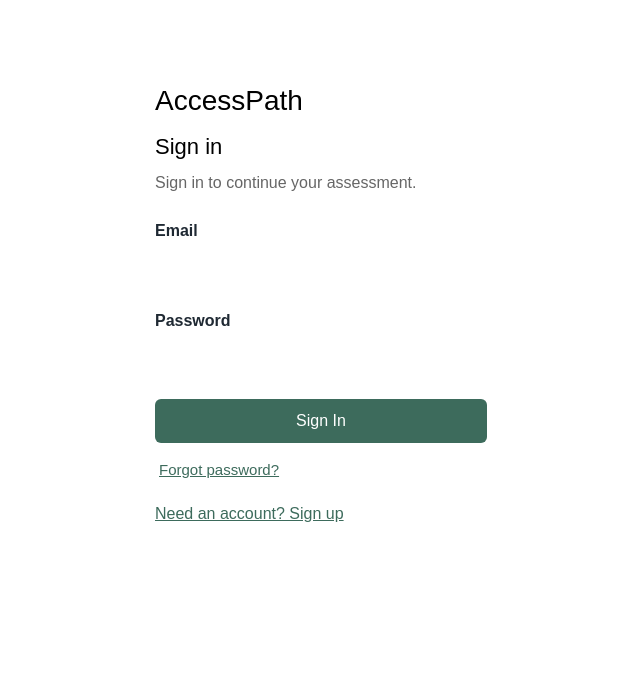
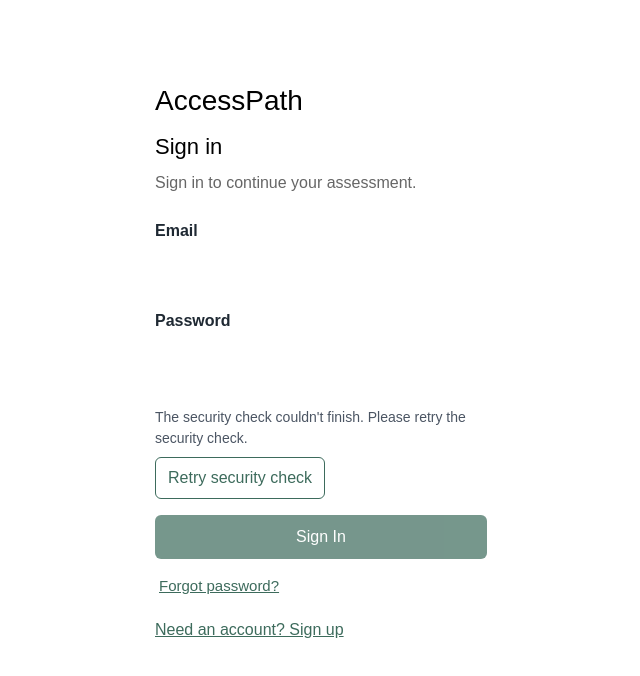
Before and after one commit to lamorrereset422/accesspath-app, a React (Vite) app: page / in a window 1280 px wide. Shown: the top 676 px of the page, without its empty margins (319-959 px from the left). Built offline with nearby package versions, Linux system fonts and the light colour scheme.

Commit message:
Add Turnstile to sign-in and sign-up

```diff
--- a/src/AuthScreen.jsx
+++ b/src/AuthScreen.jsx
@@ -1,6 +1,7 @@
 import React, { useEffect, useRef, useState } from "react";
 import { supabase } from "./supabaseClient.js";
 import { ForgotPasswordForm } from "./PasswordRecovery.jsx";
+import TurnstileCaptcha from "./TurnstileCaptcha.jsx";
 
 export default function AuthScreen({ notice }) {
   const [mode, setMode] = useState("signIn");
@@ -9,6 +10,9 @@
   const [loading, setLoading] = useState(false);
   const [message, setMessage] = useState(null);
   const [shownNotice, setShownNotice] = useState(null);
+  const [captchaToken, setCaptchaToken] = useState("");
+  const [captchaReset, setCaptchaReset] = useState(0);
+
   const headingRef = useRef(null);
   const submittingRef = useRef(false);
   const focusHeadingRef = useRef(false);
@@ -32,6 +36,7 @@
     setMessage(null);
     setShownNotice(null);
     setPassword("");
+    setCaptchaToken("");
     focusHeadingRef.current = nextMode !== "forgot";
     setMode(nextMode);
   };
@@ -40,13 +45,31 @@
     e.preventDefault();
     if (submittingRef.current) return;
 
+    if (!captchaToken) {
+      setMessage({
+        type: "error",
+        text: "Please wait for the security check to complete. If it needs your attention, follow the instructions above the button.",
+      });
+      return;
+    }
+
     submittingRef.current = true;
     setLoading(true);
     setMessage(null);
     setShownNotice(null);
 
+    // Capture the token for this request, then prevent reuse.
+    const requestToken = captchaToken;
+    setCaptchaToken("");
+
     try {
-      const credentials = { email: email.trim(), password };
+      const credentials = {
+        email: email.trim(),
+        password,
+        options: {
+          captchaToken: requestToken,
+        },
+      };
 
       if (mode === "signUp") {
         const { error } = await supabase.auth.signUp(credentials);
@@ -72,6 +95,8 @@
         text: "We couldn't reach the server. Check your connection and try again.",
       });
     } finally {
+      setCaptchaToken("");
+      setCaptchaReset((value) => value + 1);
       submittingRef.current = false;
       setLoading(false);
     }
@@ -123,6 +148,8 @@
       </div>
     );
   }
+
+  const unavailable = loading || !captchaToken;
 
   return (
     <div style={containerStyle}>
@@ -199,9 +226,15 @@
           style={inputStyle}
         />
 
+        <TurnstileCaptcha
+          key={mode}
+          onToken={setCaptchaToken}
+          resetKey={captchaReset}
+        />
+
         <button
           type="submit"
-          aria-disabled={loading}
+          aria-disabled={unavailable}
           style={{
             width: "100%",
             padding: 10,
@@ -209,8 +242,8 @@
             color: "#fff",
             border: "none",
             borderRadius: 6,
-            cursor: loading ? "wait" : "pointer",
-            opacity: loading ? 0.7 : 1,
+            cursor: unavailable ? "wait" : "pointer",
+            opacity: unavailable ? 0.7 : 1,
           }}
         >
           {loading
```
